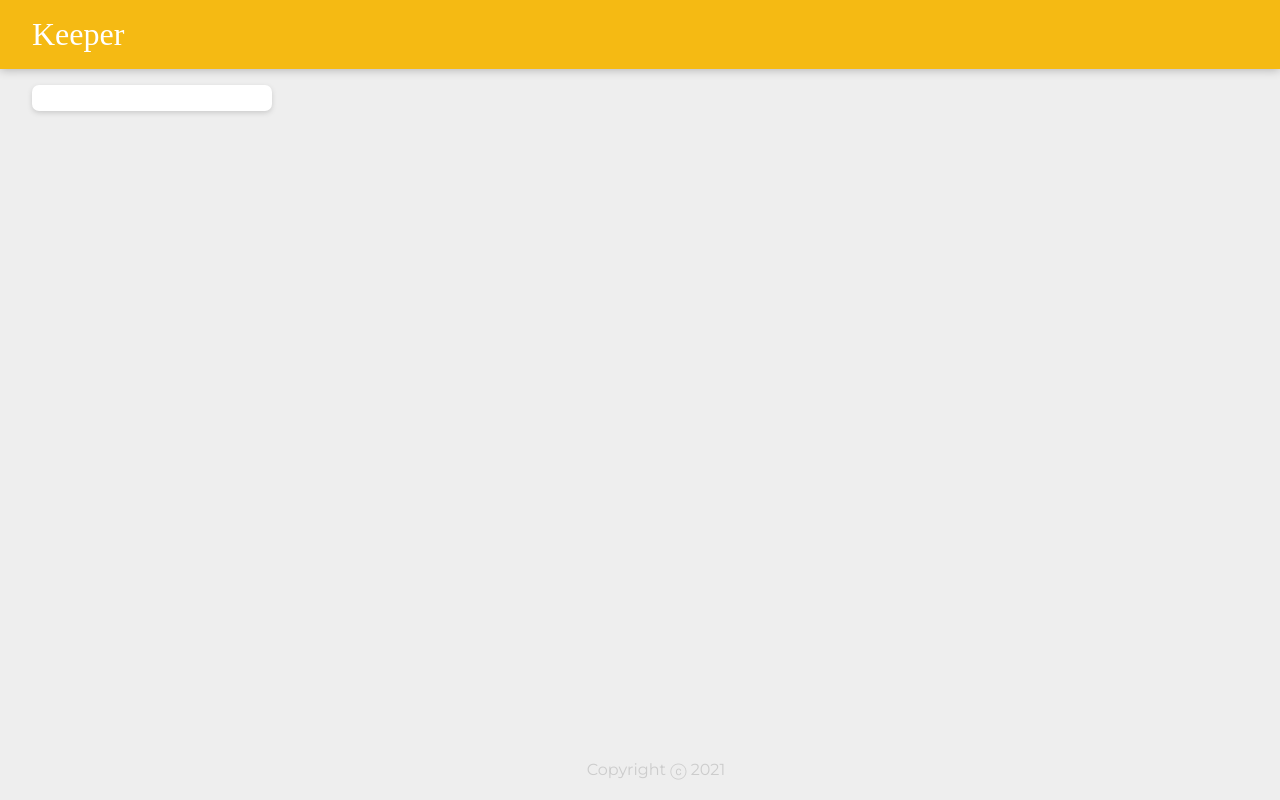
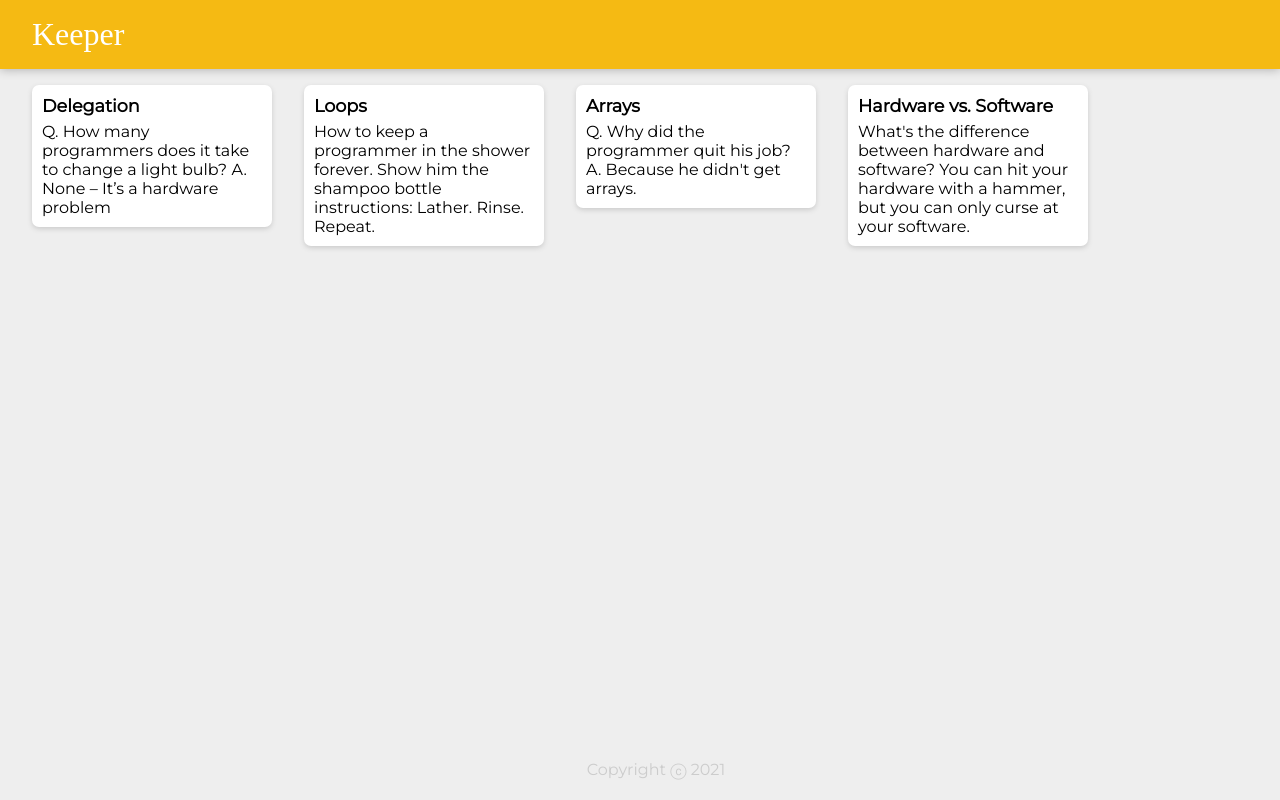
Before and after one commit to adamazmil/keeper-app, a React (Create React App) app: page / in a window 1280 px wide. Built offline with nearby package versions, Linux system fonts and the light colour scheme; a web font is replaced by a local one.

Commit message:
feat(App): noteCreate function built. Maps json data to note component

```diff
--- a/src/components/App.jsx
+++ b/src/components/App.jsx
@@ -2,11 +2,24 @@ import React from 'react';
 import Heading from "./Heading"
 import Footer from "./Footer"
 import Note from "./Note"
+import notes from "../notes";
+
+function createNote(notes){
+    return(
+        <Note
+        key = {notes.key}
+        title = {notes.title}
+        content = {notes.content}
+        />
+    );
+
+
+}
 function App(){
     return (
         <div>
           <Heading />
-            <Note />
+            {notes.map(createNote)}
             <Footer />
         </div>
 
```
